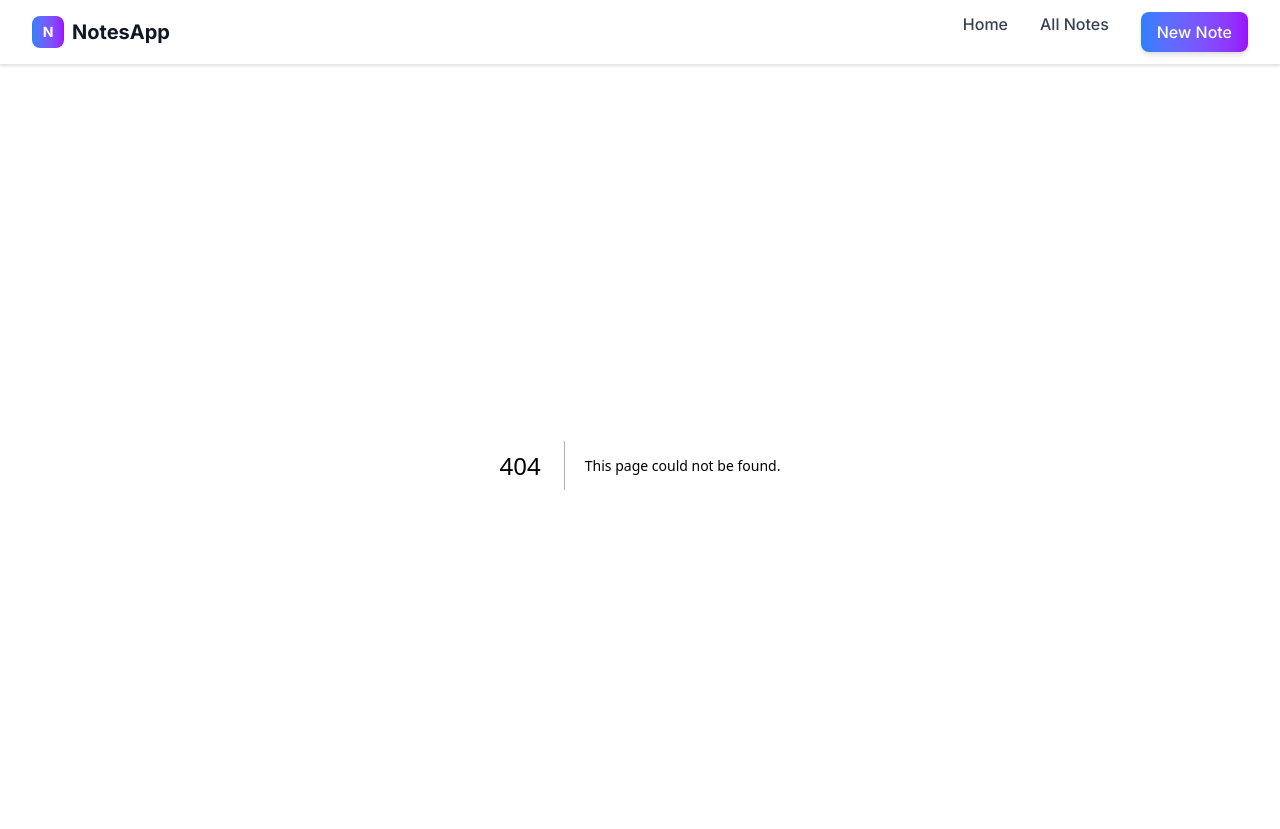
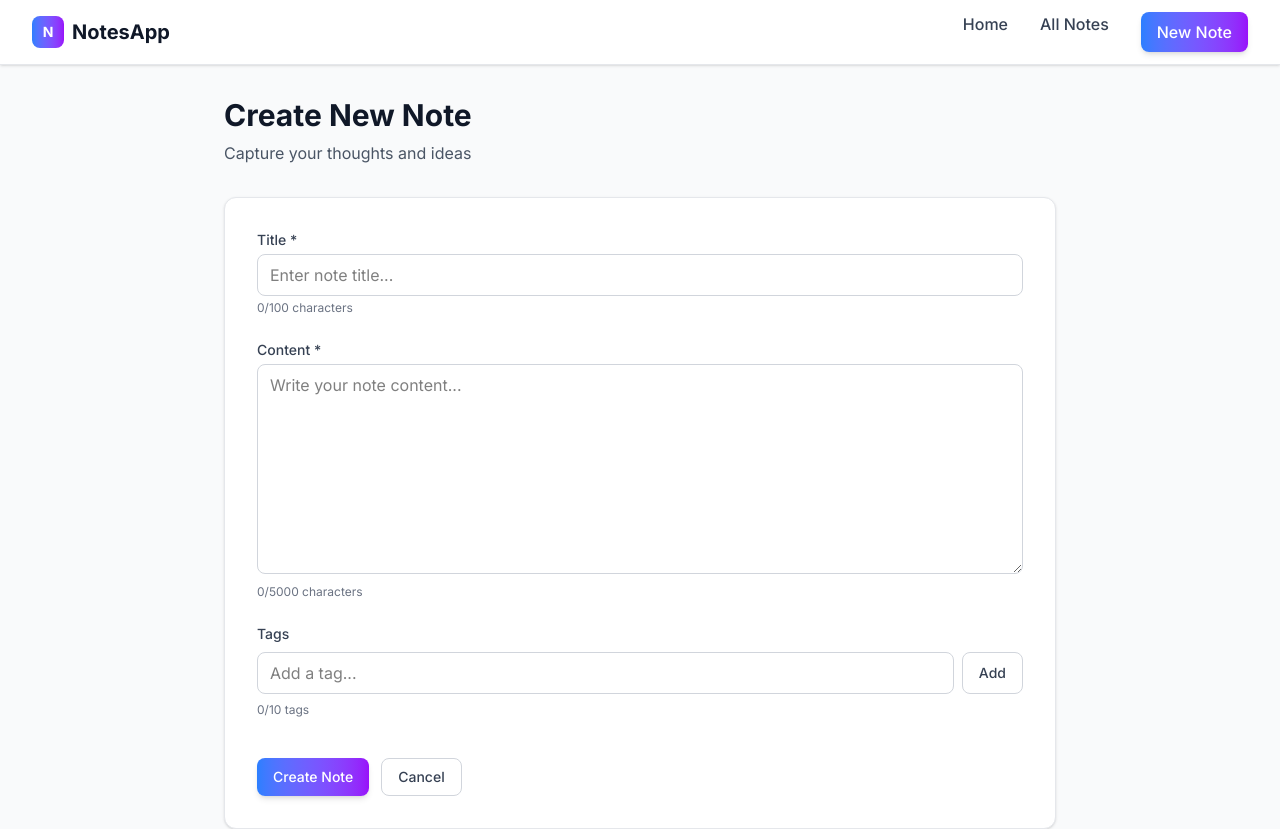
Before and after one commit to m-faisal930/my-notes-app, a Next.js app: page /notes/create in a window 1280 px wide. Before the commit this address had no page. Shown: the top 829 px of the page. Built offline with nearby package versions, Linux system fonts and the light colour scheme.

Commit message:
ADDED: create note page with form submission functionality

```diff
--- /dev/null
+++ b/app/notes/create/page.tsx
@@ -0,0 +1,53 @@
+'use client';
+
+import { useState } from 'react';
+import { useRouter } from 'next/navigation';
+import { NoteFormData } from '@/lib/types';
+import NoteForm from '../../components/notes/NoteForm';
+import Card from '../../components/ui/Card';
+
+export default function CreateNotePage() {
+  const router = useRouter();
+  const [isSubmitting, setIsSubmitting] = useState(false);
+
+  const handleSubmit = async (formData: NoteFormData) => {
+    setIsSubmitting(true);
+
+    try {
+      const response = await fetch('/api/notes', {
+        method: 'POST',
+        headers: {
+          'Content-Type': 'application/json',
+        },
+        body: JSON.stringify(formData),
+      });
+
+      if (response.ok) {
+        router.push('/notes');
+      } else {
+        const errorData = await response.json();
+        alert(errorData.message || 'Failed to create note');
+      }
+    } catch {
+      alert('Failed to create note');
+    } finally {
+      setIsSubmitting(false);
+    }
+  };
+
+  return (
+    <div className="max-w-4xl mx-auto px-4 sm:px-6 lg:px-8 py-8">
+      <div className="mb-8">
+        <h1 className="text-3xl font-bold text-gray-900">Create New Note</h1>
+        <p className="text-gray-600 mt-2">Capture your thoughts and ideas</p>
+      </div>
+
+      <Card className="p-8">
+        <NoteForm
+          onSubmit={handleSubmit}
+          isSubmitting={isSubmitting}
+        />
+      </Card>
+    </div>
+  );
+}
```
